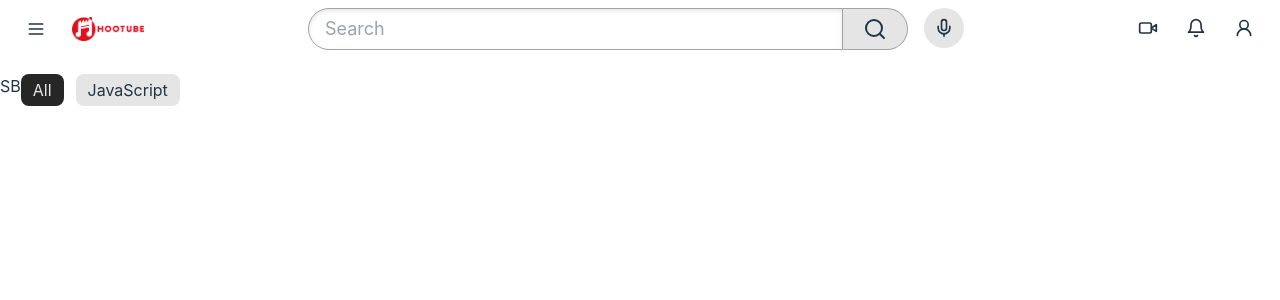
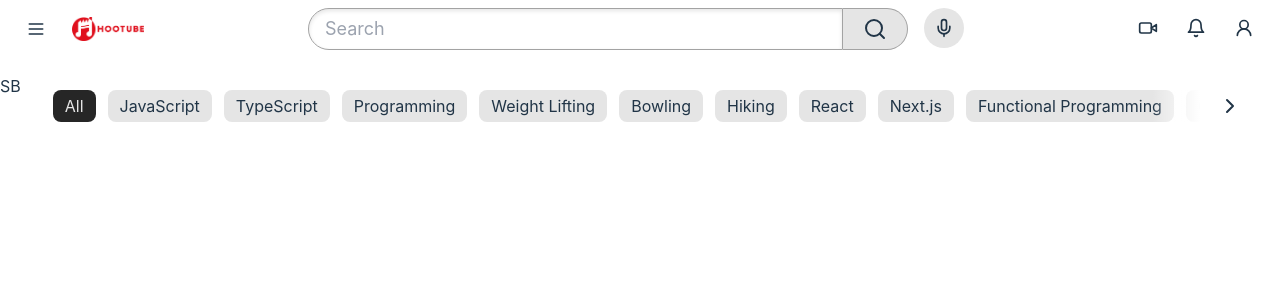
Before and after one commit to Vishu-Organization/HooTube, a React (Vite) app: page / in a window 1280 px wide. Shown: the top 300 px of the page. Built offline with nearby package versions, Linux system fonts and the light colour scheme.

Commit message:
category pills implemented

```diff
--- a/src/App.tsx
+++ b/src/App.tsx
@@ -1,15 +1,25 @@
+import { useState } from "react";
 import "./App.css";
 import CategoryPills from "./components/CategoryPills";
 import { PageHeader } from "./components/layout/PageHeader";
+import { categories } from "./data/home";
 
 function App() {
+  const [selectedCategory, setSelectedCategory] = useState(categories[0]);
+
   return (
     <div className="max-h-screen flex flex-col">
       <PageHeader />
       <div className="grid grid-cols-[auto,1fr] flex-grow-1 overflow-auto">
         <div>SB</div>
-        <div className="sticky top-0 bg-white z-10 pb-4">
-          <CategoryPills />
+        <div className="overflow-x-hidden px-8 py-4">
+          <div className="sticky top-0 bg-white z-10 pb-4">
+            <CategoryPills
+              categories={categories}
+              selectedCategory={selectedCategory}
+              onSelect={setSelectedCategory}
+            />
+          </div>
         </div>
       </div>
     </div>
--- a/src/components/CategoryPills.tsx
+++ b/src/components/CategoryPills.tsx
@@ -1,18 +1,103 @@
+import { ChevronLeft, ChevronRight } from "lucide-react";
 import { Button } from "./Button";
+import { useEffect, useRef, useState } from "react";
 
-const CategoryPills = () => {
+type CategoryPillProps = {
+  categories: string[];
+  selectedCategory: string;
+  onSelect: (category: string) => void;
+};
+
+const TRANSLATE_AMOUNT = 200;
+
+const CategoryPills = ({
+  categories,
+  selectedCategory,
+  onSelect,
+}: CategoryPillProps) => {
+  const [translate, setTranslate] = useState(0);
+  const [isLeftVisible, setIsLeftVisible] = useState(false);
+  const [isRightVisible, setIsRightVisible] = useState(true);
+  const containerRef = useRef<HTMLDivElement>(null);
+
+  useEffect(() => {
+    if (containerRef.current === null) {
+      return;
+    }
+
+    const observer = new ResizeObserver((entries) => {
+      const container = entries[0].target;
+      if (container === null) {
+        return;
+      }
+      setIsLeftVisible(translate > 0);
+      setIsRightVisible(
+        translate + container.clientWidth < container.scrollWidth
+      );
+    });
+
+    observer.observe(containerRef.current);
+
+    return () => {
+      observer.disconnect();
+    };
+  }, [categories, translate]);
+
   return (
-    <div className="overflow-x-hidden relative">
-      <div className="flex whitespace-nowrap gap-3 transition-transform w-[max-content]">
-        <Button
-          className="py-1 px-3 rounded-lg whitespace-nowrap"
-          variant="dark">
-          All
-        </Button>
-        <Button className="py-1 px-3 rounded-lg whitespace-nowrap">
-          JavaScript
-        </Button>
+    <div className="overflow-x-hidden relative" ref={containerRef}>
+      <div
+        className="flex whitespace-nowrap gap-3 transition-transform w-[max-content]"
+        style={{ transform: `translateX(-${translate}px)` }}>
+        {categories.map((category) => (
+          <Button
+            key={category}
+            className="py-1 px-3 rounded-lg whitespace-nowrap"
+            variant={category === selectedCategory ? "dark" : "default"}
+            onClick={() => onSelect(category)}>
+            {category}
+          </Button>
+        ))}
       </div>
+
+      {isLeftVisible && (
+        <div className="absolute left-0 top-1/2 -translate-y-1/2 bg-gradient-to-r from-white from-50% to-transparent w-24">
+          <Button
+            variant="ghost"
+            size="icon"
+            className="h-full w-auto aspect-square p-1.5"
+            onClick={() => {
+              setTranslate((translate) => {
+                const newTranslate = translate - TRANSLATE_AMOUNT;
+                return newTranslate <= 0 ? 0 : newTranslate;
+              });
+            }}>
+            <ChevronLeft />
+          </Button>
+        </div>
+      )}
+      {isRightVisible && (
+        <div className="absolute right-0 top-1/2 -translate-y-1/2 bg-gradient-to-l from-white from-50% to-transparent w-24 flex justify-end">
+          <Button
+            variant="ghost"
+            size="icon"
+            className="h-full w-auto aspect-square p-1.5"
+            onClick={() => {
+              setTranslate((translate) => {
+                if (containerRef.current === null) {
+                  return translate;
+                }
+                const newTranslate = translate + TRANSLATE_AMOUNT;
+                const totalWidth = containerRef.current.scrollWidth;
+                const viewWidth = containerRef.current.clientWidth;
+                return newTranslate + viewWidth >= totalWidth
+                  ? totalWidth - viewWidth
+                  : newTranslate;
+              });
+            }}>
+            <ChevronRight />
+          </Button>
+        </div>
+      )}
     </div>
   );
 };
--- /dev/null
+++ b/src/data/home.ts
@@ -0,0 +1,17 @@
+export const categories = [
+  "All",
+  "JavaScript",
+  "TypeScript",
+  "Programming",
+  "Weight Lifting",
+  "Bowling",
+  "Hiking",
+  "React",
+  "Next.js",
+  "Functional Programming",
+  "Object Oriented Programming",
+  "Frontend Web Development",
+  "Backend Web Development",
+  "Web Development",
+  "Coding",
+];
```
